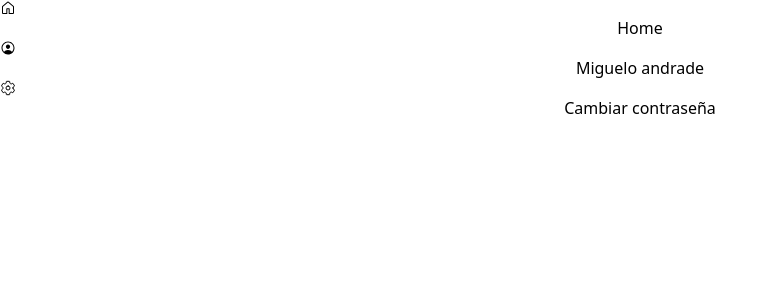
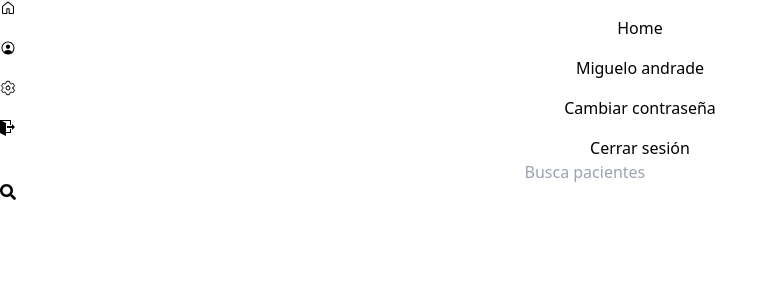
Before and after one commit to LuisLescano988/medical-front, a React (Vite) app: page /patients in a window 1280 px wide. Shown: the top 300 px of the page, without its empty margins (0-778 px from the left). Built offline with nearby package versions, Linux system fonts and the light colour scheme.

Commit message:
add agnostic provisory searchbar

```diff
--- a/src/App.css
+++ b/src/App.css
@@ -1,6 +1,5 @@
 #root {
   max-width: 1280px;
-  /* padding: 0 0 1rem 0 ; */
   text-align: center;
   cursor:default;
 }
--- a/src/App.jsx
+++ b/src/App.jsx
@@ -16,11 +16,11 @@ function App() {
   return (
     <Suspense fallback={<div>Loading...</div>}>
       <AnimatePresence mode='wait'>
-        <div className='flex flex-row'>
-          <div className='w-1/4 lg:w-3/12'>
+        <div className='flex flex-row w-screen'>
+          <div className='w-1/4 lg:w-3/12 max-sm:fixed'>
             <NavBar />
           </div>
-          <div className='w-3/4 lg:w-7/12 max-sm:w-11/12'>
+          <div className='w-7/12 max-sm:ml-[19%]'>
             <Routes location={location} key={location.pathname}>
               <Route path="/" element={<PageWrapper><Home /></PageWrapper>} />
               <Route path="/patients" element={<PageWrapper><Patients /></PageWrapper>} />
--- a/src/Components/NavBar.jsx
+++ b/src/Components/NavBar.jsx
@@ -1,30 +1,37 @@
 import React from 'react'
+import { Link } from 'react-router-dom';
 import { IoPersonCircleOutline } from "react-icons/io5";
 import { GoHome } from "react-icons/go";
 import { IoSettingsOutline } from "react-icons/io5";
+import { ImExit } from "react-icons/im";
 
 
 const NavBar = () => {
   return (
-    <div className=' h-screen max-sm:hover:w-52 max-sm:w-[80%] z-50 w-[25%] lg:w-[30%] hover:w-full transition-all duration-500 hover:shadow-2xl hover:shadow-cyan-300 shadow shadow-cyan-300 group'>
+    <div className=' h-screen bg-slate-100 max-sm:hover:w-52 max-sm:w-[80%] z-50 w-[25%] lg:w-[30%] hover:w-full transition-all duration-300 hover:shadow-2xl hover:shadow-cyan-300 shadow shadow-cyan-300 group'>
       <div className='flex flex-col h-screen justify-start pt-[5%] lg:gap-[5%] lg:px-5 px-3'>
-        <div className='flex relative flex-row items-center'>
+        <Link to='/' className='flex relative flex-row items-center'>
           <GoHome className=' max-sm:size-12 size-10' />
-          {/* <div className=' w-1/12 text-base left-[8%] opacity-0 group-hover:opacity-100 transition-all duration-700'>Home</div> */}
           <div className='relative w-0 flex items-center'>
-            <div className=' max-md:text-sm absolute w-44 flex flex-row group-hover:opacity-100 opacity-0 duration-700'>Home</div>
+            <div className=' hover:font-black max-md:text-sm absolute w-44 flex flex-row group-hover:opacity-100 opacity-0 duration-200'>Home</div>
           </div>
-        </div>
+        </Link>
         <div className='flex relative flex-row items-center'>
           <IoPersonCircleOutline className=' max-sm:size-12 size-10' />
           <div className='relative w-0 flex items-center'>
-            <div className=' max-md:text-sm absolute w-44 flex flex-row group-hover:opacity-100 opacity-0 duration-700'>Miguelo andrade</div>
+            <div className=' hover:font-black max-md:text-sm absolute w-44 flex flex-row group-hover:opacity-100 opacity-0 duration-200'>Miguelo andrade</div>
           </div>
         </div>
         <div className='flex relative flex-row items-center'>
           <IoSettingsOutline className=' max-sm:size-12 size-10' />
           <div className='relative w-0 flex items-center'>
-            <div className=' max-md:text-sm absolute w-44 flex flex-row group-hover:opacity-100 opacity-0 duration-700'>Cambiar contraseña</div>
+            <div className=' hover:font-black max-md:text-sm absolute w-44 flex flex-row group-hover:opacity-100 opacity-0 duration-200'>Cambiar contraseña</div>
+          </div>
+        </div>
+        <div className='flex absolute bottom-[4%] flex-row items-center'>
+          <ImExit className=' max-sm:size-12 lg:size-10 md:size-8 size-6' />
+          <div className='relative w-0 flex items-center'>
+            <div className=' hover:font-black max-md:text-sm absolute w-44 flex flex-row group-hover:opacity-100 opacity-0 duration-200'>Cerrar sesión</div>
           </div>
         </div>
       </div>
--- a/src/Components/SearchBar.jsx
+++ b/src/Components/SearchBar.jsx
@@ -1,8 +1,18 @@
 import React from 'react'
+import { FaSearch } from "react-icons/fa";
 
-const SearchBar = () => {
+const SearchBar = ({ searchElement }) => {
+
+
   return (
-    <div>SearchBar</div>
+    <div className='flex flex-row h-16 border justify-center items-center'>
+      <div className=' flex flex-row w-full'>
+        <input className='border' type="text" placeholder={'Busca ' + searchElement} />
+        <div className=' border p-1'>
+          <FaSearch className='' />
+        </div>
+      </div>
+    </div>
   )
 }
 
--- a/src/Views/Patients.jsx
+++ b/src/Views/Patients.jsx
@@ -2,13 +2,22 @@ import React, { useEffect, useState } from 'react'
 import { NavLink } from 'react-router-dom'
 import axios from 'axios'
 import { useSelector } from 'react-redux'
+import SearchBar from '../Components/SearchBar'
 
 const Patients = () => {
     const patients = useSelector(state => state.patients)
+    const currentElement = 'pacientes'
 
     return (
-        <div>
+        <div id='pacientes' className=' h-screen '>
+            <div className=' flex flex-col w-fit'>
+                <div className=' w-full'>
+                    <SearchBar searchElement={currentElement} />
+                </div>
+                <div>
 
+                </div>
+            </div>
         </div>
     )
 }
```
